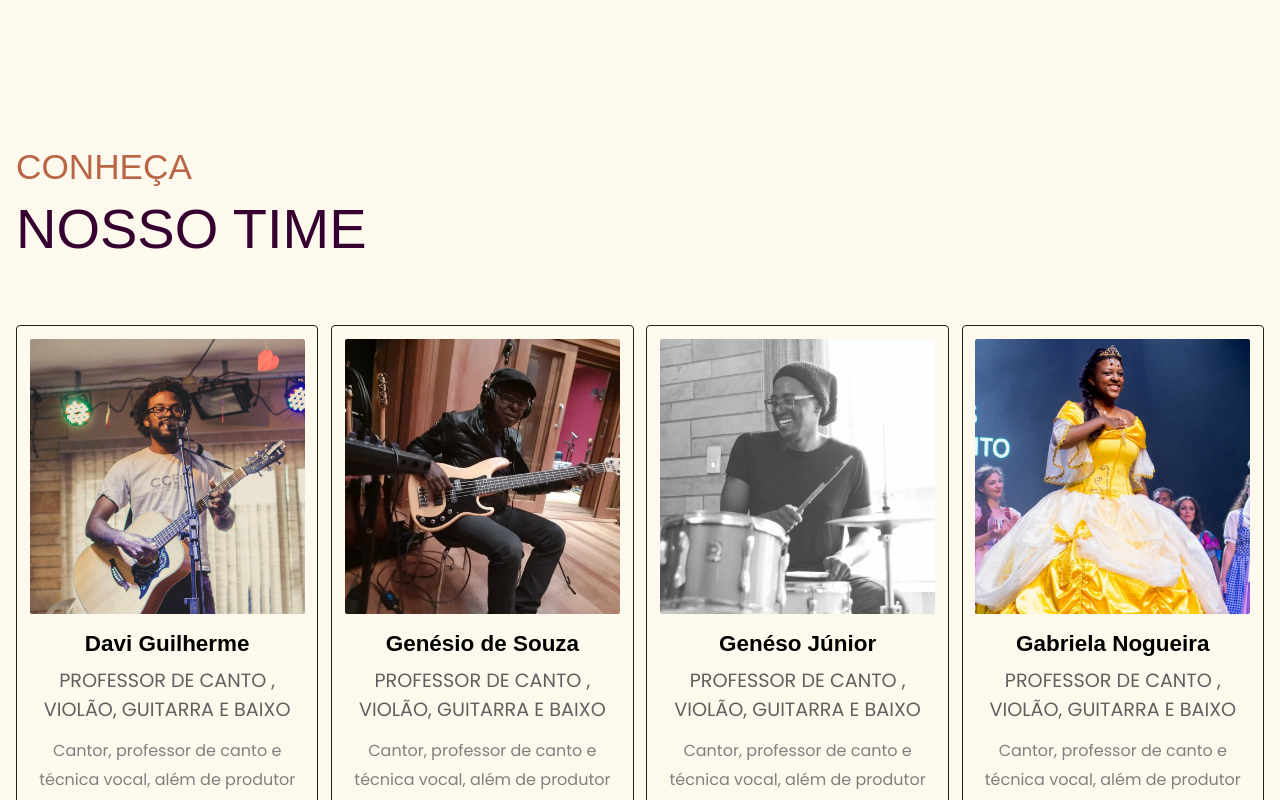
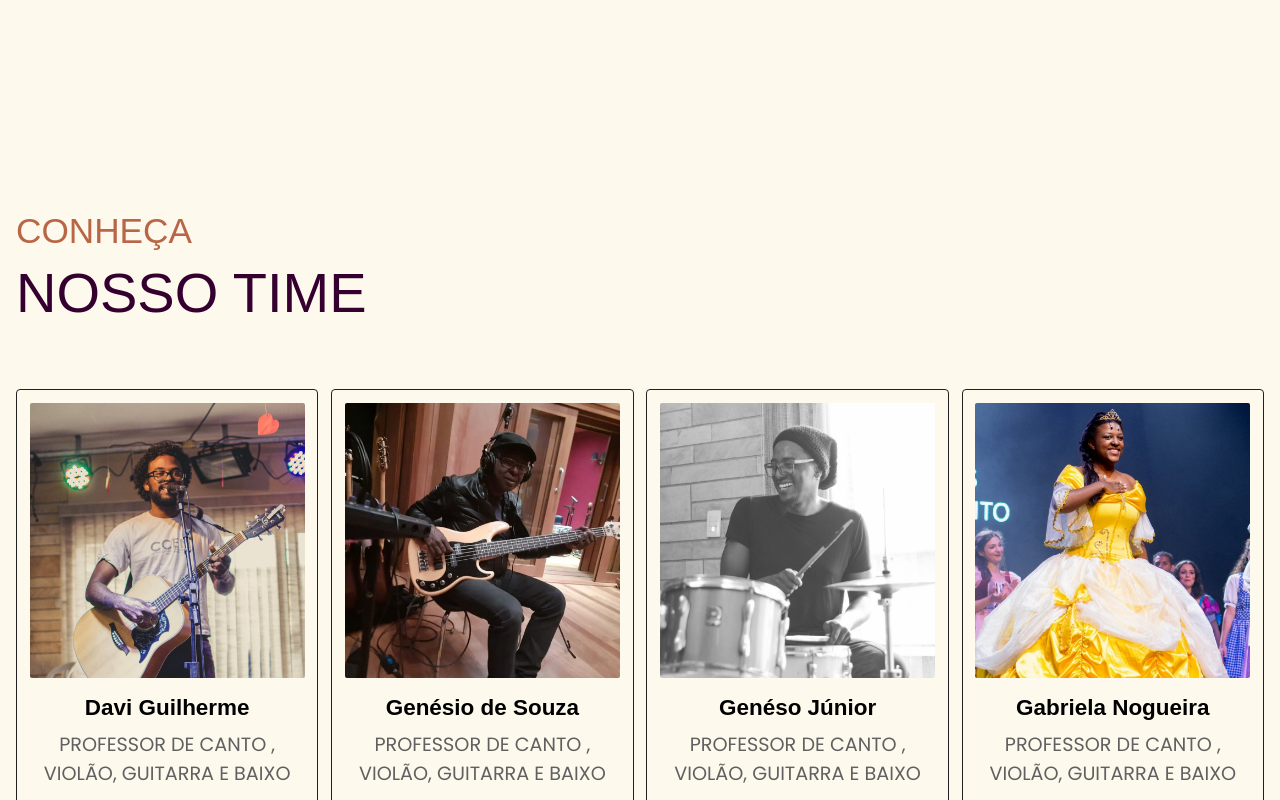
Before and after one commit to ulissesmarciano/site-react-ccem-escola-de-musica, a React (Create React App) app: page / in a window 1280 px wide. Shown: the part 4700-5500 px from the top of the page. Built offline with nearby package versions, Linux system fonts and the light colour scheme; a web font is replaced by a local one.

Commit message:
Atualização: Adicionando animação com keyframes e react-intersection-observer

```diff
--- a/src/components/TeamSection/index.jsx
+++ b/src/components/TeamSection/index.jsx
@@ -1,5 +1,6 @@
 import React from 'react';
 import { Container } from './styles';
+import { useInView } from 'react-intersection-observer';
 import TeamProfessionalItem from '../TeamProfessionalItem';
 
 import DaviAvatar from '../../assets/images/professionals/davi-guilherme.jpg'
@@ -8,8 +9,16 @@ import JuniorAvatar from '../../assets/images/professionals/genesio-junior.jpg'
 import GabrielaAvatar from '../../assets/images/professionals/gabriela-nogueira.jpg'
 
 const TeamSection = () => {
+    const {ref, inView} = useInView({
+        triggerOnce: true,
+        threshold: 0.1,
+    });
+
     return (
-        <Container>
+        <Container
+            ref={ref}
+            className={inView ? 'is-visible' : ''}
+        >
             <div className='section-title'>
                 <p className='section-title' id='cursos'>Conheça</p>
                 <h2>Nosso Time</h2>
--- a/src/components/TeamSection/styles.js
+++ b/src/components/TeamSection/styles.js
@@ -1,6 +1,26 @@
-import styled from "styled-components";
+import styled, { keyframes } from "styled-components";
+
+const slideUp = keyframes`
+    from {
+        transform: translateY(20px);
+        opacity: 0;
+    };
+
+    to {
+        transform: translateY(0);
+        opacity: 1;
+    };
+`
 
 export const Container = styled.section`
+    opacity: 0;
+    transform: translateY(20px);
+    transition: all 1s ease-in-out;
+
+    &.is-visible {
+        animation: ${slideUp} 1s forwards;
+    }
+
     margin: 4rem 0;
     padding: 0 1rem;
 
@@ -37,7 +57,7 @@ export const Container = styled.section`
 
     @media (min-width: 601px){
 
-        margin: auto;
+        margin: 4rem auto 8rem;
         padding: 1rem;
         max-width: 1440px;
 
```
